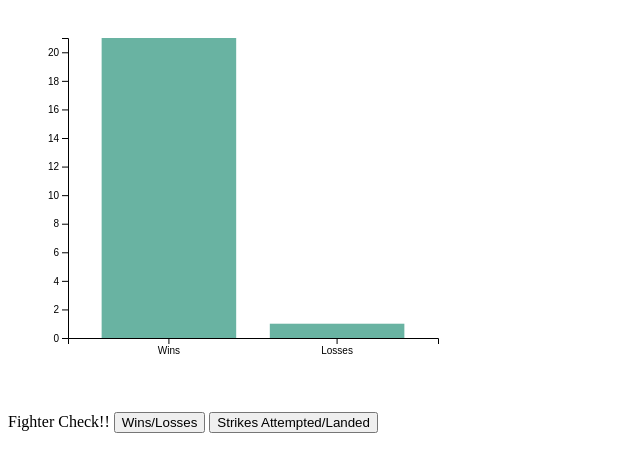
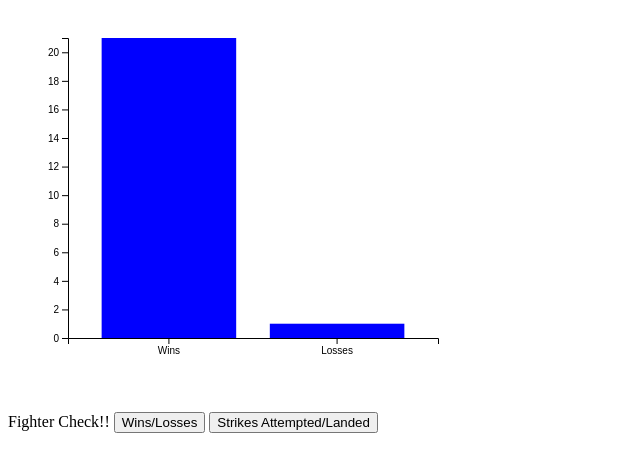
Before and after one commit to wxwang93/fighter-check, a plain HTML site: page index.html in a window 1280 px wide. Shown: the whole page, without its empty margins (0-640 px from the left). Drawn offline with nearby package versions, Linux system fonts and the light colour scheme.

Commit message:
complete change graph function

```diff
--- a/index.html
+++ b/index.html
@@ -10,9 +10,15 @@
 <body>
   <div id="my_dataviz"></div>
   Fighter Check!!
-  <button onclick="update(winsAndLossesData);changeColor('blue')">Wins/Losses</button>
-  <button onclick="update(strikesData);changeColor('red')">Strikes Attempted/Landed</button>
+  <button onclick="update(winsAndLossesData)">Wins/Losses</button>
+  <button onclick="update(strikesData)">Strikes Attempted/Landed</button>
   <script>
+
+    // const onClick = (arg, color) => {
+    //   update(arg);
+    //   changeColor(color);
+    //   console.log(arg, color)
+    // }
     // set the dimensions and margins of the graph
       var margin = { top: 30, right: 30, bottom: 70, left: 60 },
         width = 460 - margin.left - margin.right,
@@ -124,7 +130,8 @@
           data.push(
             {
               value: fighter.wins.total,
-              group: "Wins"
+              group: "Wins",
+              color: "blue"
             }
           );
           return data;
@@ -135,7 +142,8 @@
           data.push(
             {
               value: fighter.losses.total,
-              group: "Losses"
+              group: "Losses",
+              color: "blue"
             }
           );
           return data;
@@ -146,11 +154,13 @@
           data.push(
             {
               value: fighter.strikes.attempted,
-              group: "Attempted Strikes"
+              group: "Attempted Strikes",
+              color: "red"
             },
             {
               value: fighter.strikes.successful,
-              group: "Successful Strikes"
+              group: "Successful Strikes",
+              color: "red"
             }
           );
           return data;
@@ -161,7 +171,7 @@
       let winsData = winsDataParser(fighter);
       let winsAndLossesData = winsData.concat(lossesData);
 
-      console.log(strikesData)
+      // console.log(strikesData)
 
       // Initialize the X axis
       var x = d3.scaleBand()
@@ -185,7 +195,7 @@
         xAxis.call(d3.axisBottom(x))
 
         // Update the Y axis
-        y.domain([0, d3.max(data, function (d) { return d.value })]);
+        y.domain([0, d3.max(data, function (d) { console.log(d.value); return d.value })]);
         yAxis.transition().duration(1000).call(d3.axisLeft(y));
 
         // Create the u variable
@@ -202,7 +212,7 @@
           .attr("y", function (d) { return y(d.value); })
           .attr("width", x.bandwidth())
           .attr("height", function (d) { return height - y(d.value); })
-          .attr("fill", "#69b3a2")
+          .attr("fill", function(d) { return d.color})
 
         // If less group in the new dataset, I delete the ones not in use anymore
         u
```
